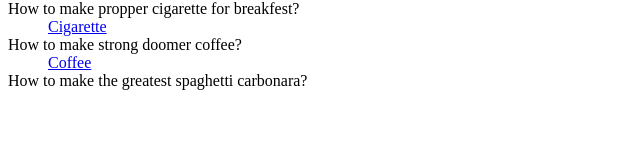
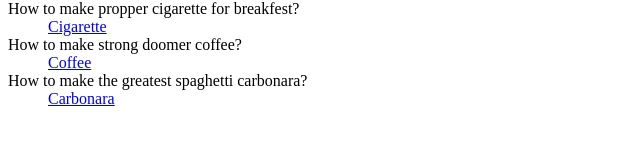
Before and after one commit to matiamorfati/odin-recipies, a plain HTML site: page index.html in a window 1280 px wide. Shown: the part 127-272 px from the top of the page, without its empty margins (0-640 px from the left). Drawn offline with Linux system fonts and the light colour scheme.

Commit message:
added missing text attached to carbonara recipe link in index.html

```diff
--- a/index.html
+++ b/index.html
@@ -16,7 +16,7 @@
             <dt>How to make strong doomer coffee?</dt>
             <dd><a href="./recipes/coffee.html">Coffee</a></dd>
             <dt>How to make the greatest spaghetti carbonara?</dt>
-            <dd><a href="./recipes/spaghetti-carbonara.html"></a></dd>
+            <dd><a href="./recipes/spaghetti-carbonara.html">Carbonara</a></dd>
         </dl>
     </body>
 </html>
```
